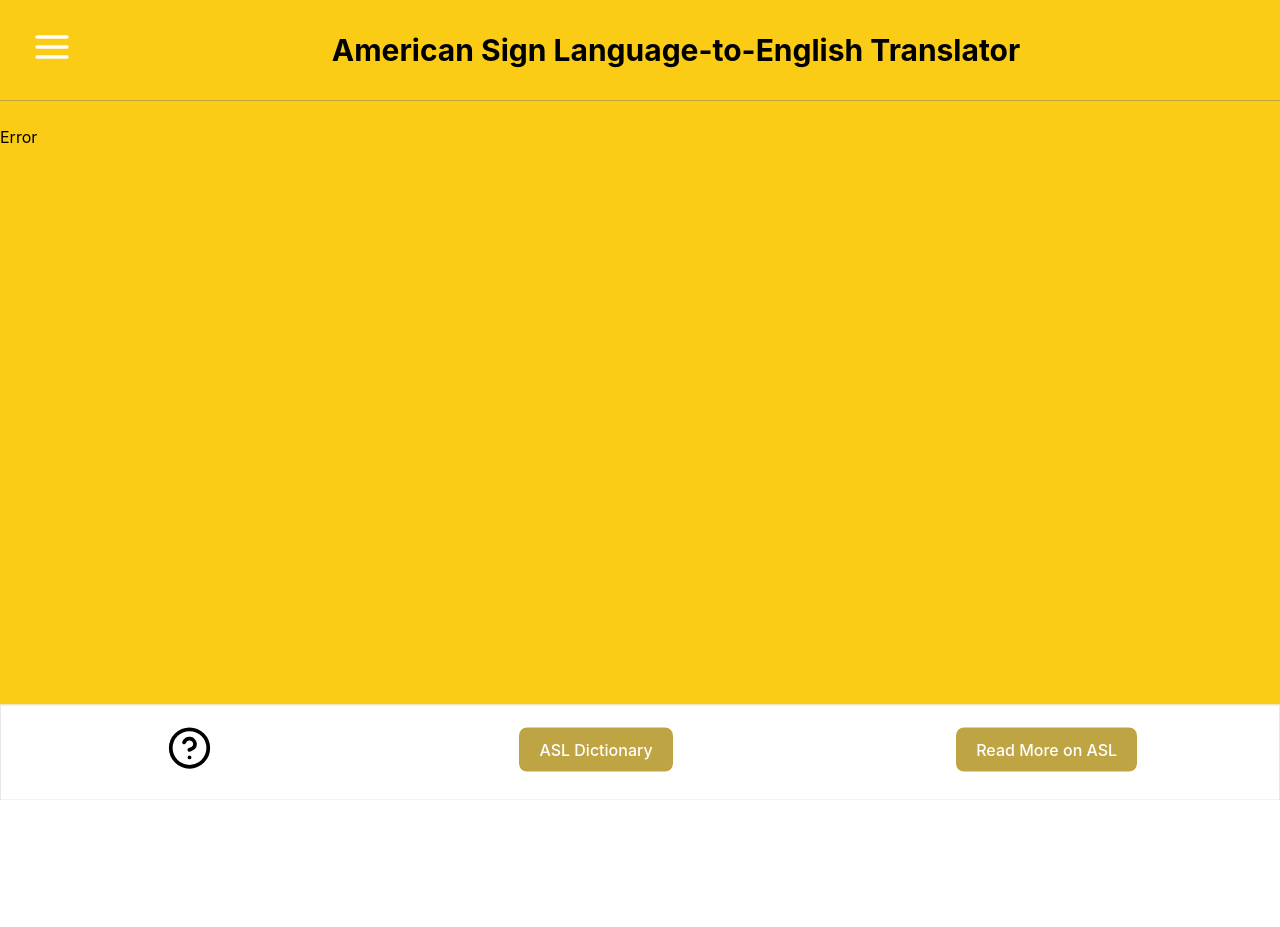
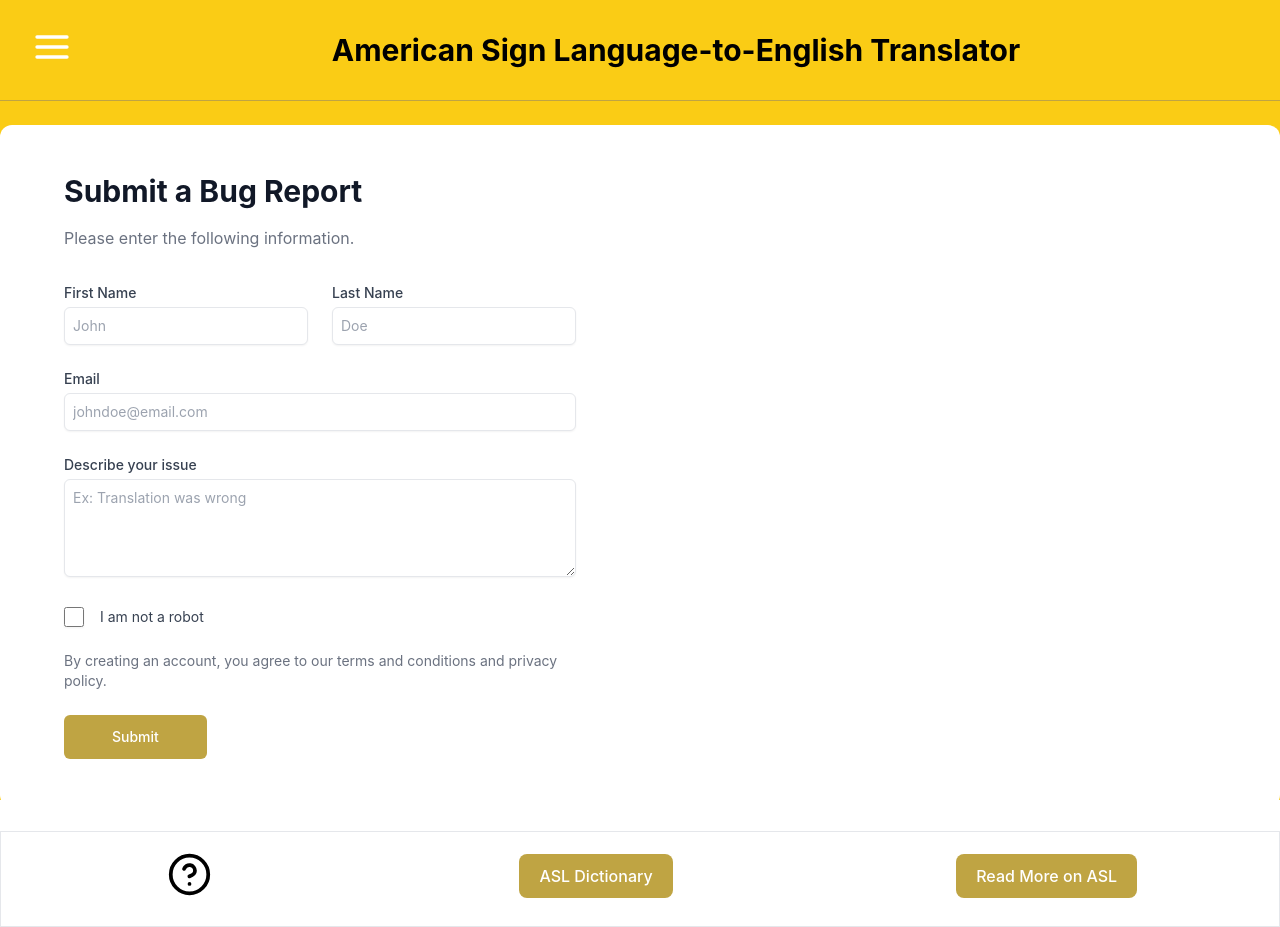
Before and after one commit to lindseylangdon/HCI-Project, a React (Create React App) app in the folder asl-translator/: page /error in a window 1280 px wide. Before the commit the page ends 800 px from the top, so only its background shows below. Built offline with nearby package versions, Linux system fonts and the light colour scheme; the HTML template or start-up script is replaced by a standard one.

Commit message:
Changed report bug form

```diff
--- a/asl-translator/src/components/Dictionary.js
+++ b/asl-translator/src/components/Dictionary.js
@@ -3,7 +3,7 @@ import React from "react";
 function Dictionary(){
     return(
         <div className="pt-8">
-            <a href="https://www.handspeak.com/" target="_blank" rel="noreferrer" className="text-white bg-dark-mustard hover:bg-gray-400 focus:ring-4 focus:ring-yellow-300 font-medium rounded-lg text-l px-5 py-3">ASL Dictionary</a>
+            <a href="https://www.handspeak.com/" target="_blank" rel="noreferrer" className="text-white bg-dark-mustard hover:bg-mustard-yellow focus:ring-4 focus:ring-yellow-300 font-medium rounded-lg text-l px-5 py-3">ASL Dictionary</a>
         </div>
     );
 }
--- /dev/null
+++ b/asl-translator/src/components/Input.js
@@ -0,0 +1,38 @@
+import React, { useState } from 'react';
+
+function Input({ placeholder, isTextarea = false, validate, errorMessage }) {
+  const InputComponent = isTextarea ? 'textarea' : 'input';
+  const [value, setValue] = useState('');
+  const [isValid, setIsValid] = useState(true);
+
+  const handleChange = (event) => {
+    const inputValue = event.target.value;
+    setValue(inputValue);
+
+    if (validate) {
+      setIsValid(validate(inputValue));
+    } else {
+      setIsValid(inputValue.trim() !== '');
+    }
+  };
+
+  return (
+    <div>
+      <InputComponent
+        type={isTextarea ? 'text' : ''}
+        placeholder={placeholder}
+        className={`mt-1 w-full rounded-md border ${
+          isValid ? 'border-gray-200' : 'border-red-500'
+        } shadow-sm sm:text-sm ${isTextarea ? 'resize-y' : ''} focus:outline-none focus:ring focus:border-blue-300 p-2`}
+        value={value}
+        onChange={handleChange}
+        rows={isTextarea ? 4 : undefined}
+      />
+      {!isValid && (
+        <p className="text-red-500 text-xs mt-1">{errorMessage || 'This field cannot be left blank'}</p>
+      )}
+    </div>
+  );
+}
+
+export default Input;
--- a/asl-translator/src/components/Pause.js
+++ b/asl-translator/src/components/Pause.js
@@ -5,7 +5,7 @@ function PauseButton({onClick}){
     return(
         <div>
             <button variant="surface" onClick={onClick}>
-                <Pause strokeWidth={2.5} size={55} fill="white" className="bg-white rounded-2xl px-3 mb-6 float-right hover:bg-gray-400"/>
+                <Pause strokeWidth={2.5} size={55} fill="white" className="bg-white rounded-2xl px-3 mb-6 float-right hover:bg-gray-200"/>
             </button>
         </div>
     );
--- a/asl-translator/src/components/Play.js
+++ b/asl-translator/src/components/Play.js
@@ -5,7 +5,7 @@ function PlayButton({onClick}){
     return(
         <div>
             <button variant="surface" onClick={onClick}>
-                <Play strokeWidth={3} size={55} fill="white" className="bg-white rounded-2xl px-3 mb-6 float-right hover:bg-gray-400"/>
+                <Play strokeWidth={3} size={55} fill="white" className="bg-white rounded-2xl px-3 mb-6 float-right hover:bg-gray-200"/>
             </button>
         </div>
     );
--- a/asl-translator/src/components/ReadMore.js
+++ b/asl-translator/src/components/ReadMore.js
@@ -3,7 +3,7 @@ import React from "react";
 function ReadMore(){
     return(
         <div className="pt-8">
-            <a href="https://www.nidcd.nih.gov/health/american-sign-language" target="_blank" rel="noreferrer" className="text-white bg-dark-mustard hover:bg-gray-400 focus:ring-4 focus:ring-yellow-300 font-medium rounded-lg text-l px-5 py-3">Read More on ASL</a>
+            <a href="https://www.nidcd.nih.gov/health/american-sign-language" target="_blank" rel="noreferrer" className="text-white bg-dark-mustard hover:bg-mustard-yellow focus:ring-4 focus:ring-yellow-300 font-medium rounded-lg text-l px-5 py-3">Read More on ASL</a>
         </div>
     );
 }
--- a/asl-translator/src/components/RestartButton.js
+++ b/asl-translator/src/components/RestartButton.js
@@ -5,7 +5,7 @@ function Restart({onClick}){
     return(
         <div>
             <button variant="surface" onClick={onClick}>
-                <RotateCcw strokeWidth={3} size={55} fill="white" className="bg-white rounded-2xl px-3 mb-6 mr-3 hover:bg-gray-400"/>
+                <RotateCcw strokeWidth={3} size={55} fill="white" className="bg-white rounded-2xl px-3 mb-6 mr-3 hover:bg-gray-200"/>
             </button>
         </div>
     );
--- a/asl-translator/src/components/SideBarData.js
+++ b/asl-translator/src/components/SideBarData.js
@@ -5,7 +5,7 @@ export const SideBarData = [
     {
         title: 'Home',
         path: '/',
-        icon: <AiIcons.AiFillHome />,
+        icon: <AiIcons.AiOutlineHome />,
         className: 'nav-text'
     },
     {
--- a/asl-translator/src/pages/Error.js
+++ b/asl-translator/src/pages/Error.js
@@ -1,9 +1,99 @@
-import React from 'react'
+import React from 'react';
+import Input from '../components/Input';
 
 function Error() {
   return (
-    <div>Error</div>
+    <div className="bg-white container mx-auto rounded-xl sm:mb-6">
+        <section class="">
+        <div class="lg:grid lg:grid-cols-12">
+            <main
+            class="flex items-center justify-center px-8 py-8 sm:px-12 lg:col-span-7 lg:px-16 lg:py-12 xl:col-span-6"
+            >
+            <div class="max-w-xl lg:max-w-3xl">
+                <h1
+                class="text-2xl font-bold text-gray-900 text-3xl"
+                >
+                Submit a Bug Report
+                </h1>
+
+                <p class="mt-4 leading-relaxed text-gray-500">
+                Please enter the following information.
+                </p>
+
+                <form action="#" class="mt-8 grid grid-cols-6 gap-6">
+                <div class="col-span-6 sm:col-span-3">
+                    <label
+                    for="FirstName"
+                    class="block text-sm font-medium text-gray-700"
+                    >
+                    First Name
+                    </label>
+
+                    <Input placeholder="John"/>
+                </div>
+
+                <div class="col-span-6 sm:col-span-3">
+                    <label
+                    for="LastName"
+                    class="block text-sm font-medium text-gray-700"
+                    >
+                    Last Name
+                    </label>
+
+                    <Input placeholder="Doe"/>
+                </div>
+
+                <div class="col-span-6">
+                    <label for="Email" class="block text-sm font-medium text-gray-700">
+                    Email
+                    </label>
+
+                    <Input placeholder="johndoe@email.com"/>
+                </div>
+
+                <div class="col-span-6">
+                    <label for="Message" class="block text-sm font-medium text-gray-700">
+                    Describe your issue
+                    </label>
+
+                    <Input placeholder="Ex: Translation was wrong" isTextarea/>
+                </div>
+
+                <div class="col-span-6">
+                    <label for="MarketingAccept" class="flex gap-4">
+                    <input
+                        type="checkbox"
+                        id="MarketingAccept"
+                        name="marketing_accept"
+                        class="h-5 w-5 rounded-md border-gray-200 bg-white shadow-sm"
+                    />
+
+                    <span class="text-sm text-gray-700">
+                        I am not a robot
+                    </span>
+                    </label>
+                </div>
+
+                <div class="col-span-6">
+                    <p class="text-sm text-gray-500">
+                    By creating an account, you agree to our terms and conditions and privacy policy.
+                    </p>
+                </div>
+
+                <div class="col-span-6 sm:flex sm:items-center sm:gap-4">
+                    <button
+                    class="inline-block shrink-0 rounded-md bg-dark-mustard px-12 py-3 text-sm font-medium text-white transition hover:bg-mustard-yellow hover:text-gray focus:outline-none focus:ring active:text-blue-500"
+                    >
+                    Submit
+                    </button>
+                </div>
+                </form>
+            </div>
+            </main>
+        </div>
+        </section>
+    </div>
   )
 }
 
-export default Error
+export default Error;
```
